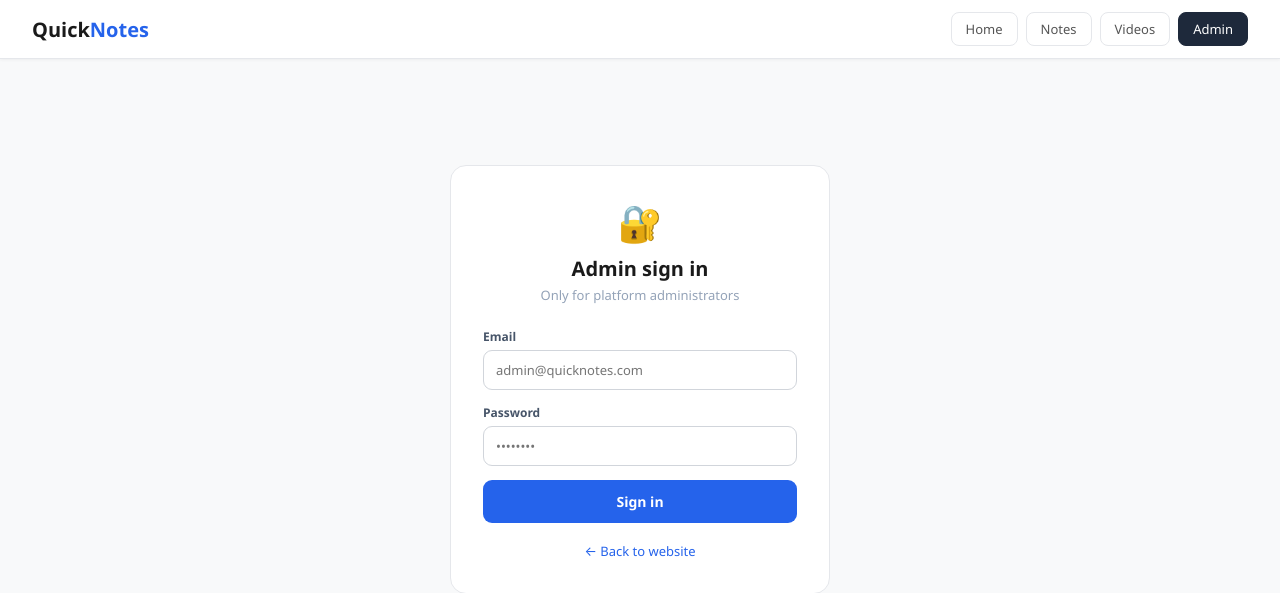
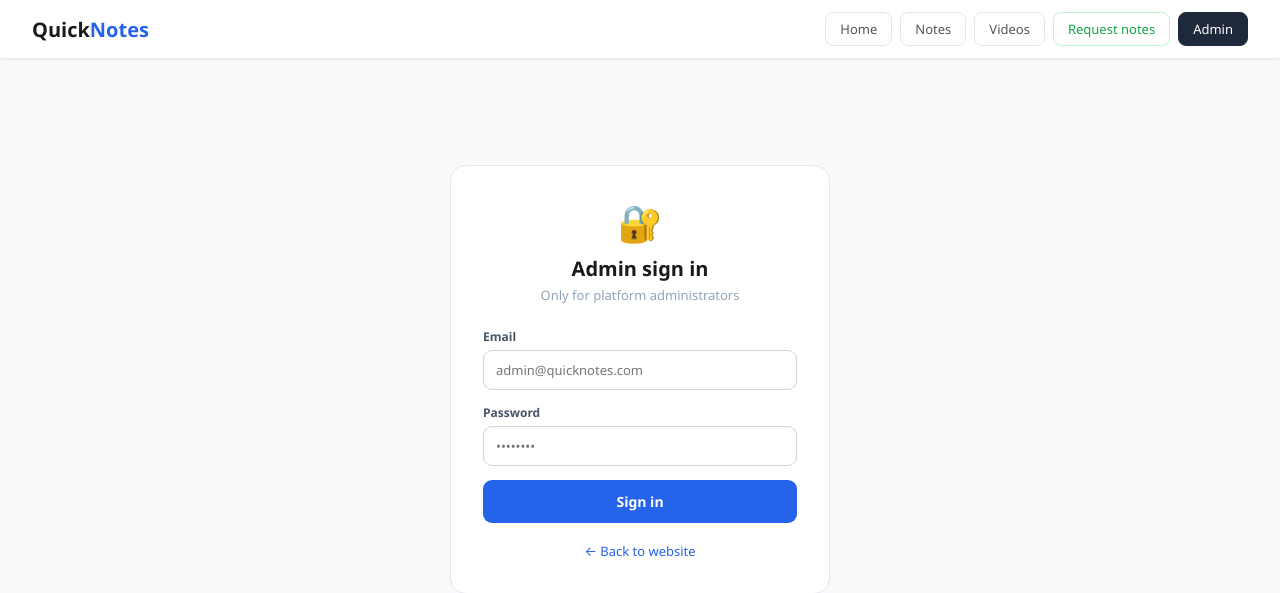
Before and after one commit to ankit1086/quicknotes, a Flask app: page /admin in a window 1280 px wide. Shown: the top 593 px of the page. Run offline with Flask 3, Linux system fonts and the light colour scheme.

Commit message:
base.html

```diff
--- a/templates/base.html
+++ b/templates/base.html
@@ -7,28 +7,24 @@
   <link rel="stylesheet" href="{{ url_for('static', filename='css/style.css') }}"/>
 </head>
 <body>
-
 <nav class="nav">
   <a href="{{ url_for('home') }}" class="brand">Quick<span>Notes</span></a>
   <div class="nav-links">
-    <a href="{{ url_for('home') }}"   class="nb {% if request.endpoint=='home'   %}active{% endif %}">Home</a>
-    <a href="{{ url_for('notes') }}"  class="nb {% if request.endpoint=='notes'  %}active{% endif %}">Notes</a>
+    <a href="{{ url_for('home') }}" class="nb {% if request.endpoint=='home' %}active{% endif %}">Home</a>
+    <a href="{{ url_for('notes') }}" class="nb {% if request.endpoint=='notes' %}active{% endif %}">Notes</a>
     <a href="{{ url_for('videos') }}" class="nb {% if request.endpoint=='videos' %}active{% endif %}">Videos</a>
-    <a href="{{ url_for('admin') }}"  class="nb admin-btn">Admin</a>
+    <a href="{{ url_for('request_notes') }}" class="nb {% if request.endpoint=='request_notes' %}active{% endif %}" style="color:#16a34a;border-color:#bbf7d0">Request notes</a>
+    <a href="{{ url_for('admin') }}" class="nb admin-btn">Admin</a>
   </div>
 </nav>
-
 {% with messages = get_flashed_messages(with_categories=true) %}
   {% for category, message in messages %}
     <div class="flash {{ category }}">{{ message }}</div>
   {% endfor %}
 {% endwith %}
-
 {% block content %}{% endblock %}
-
 <footer class="footer">
   <p>QuickNotes &mdash; Free study notes &amp; videos for every student &nbsp;|&nbsp; 100% Free Forever</p>
 </footer>
-
 </body>
 </html>
```
